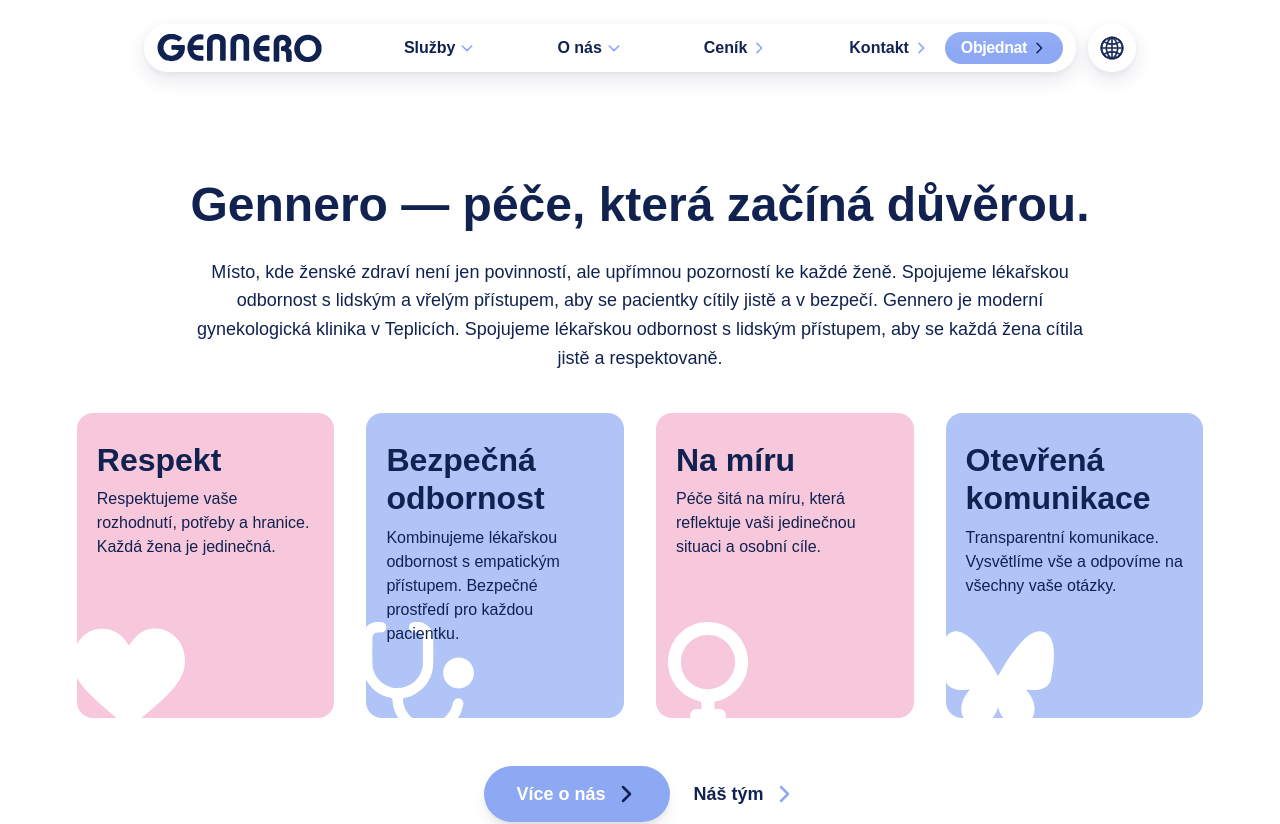
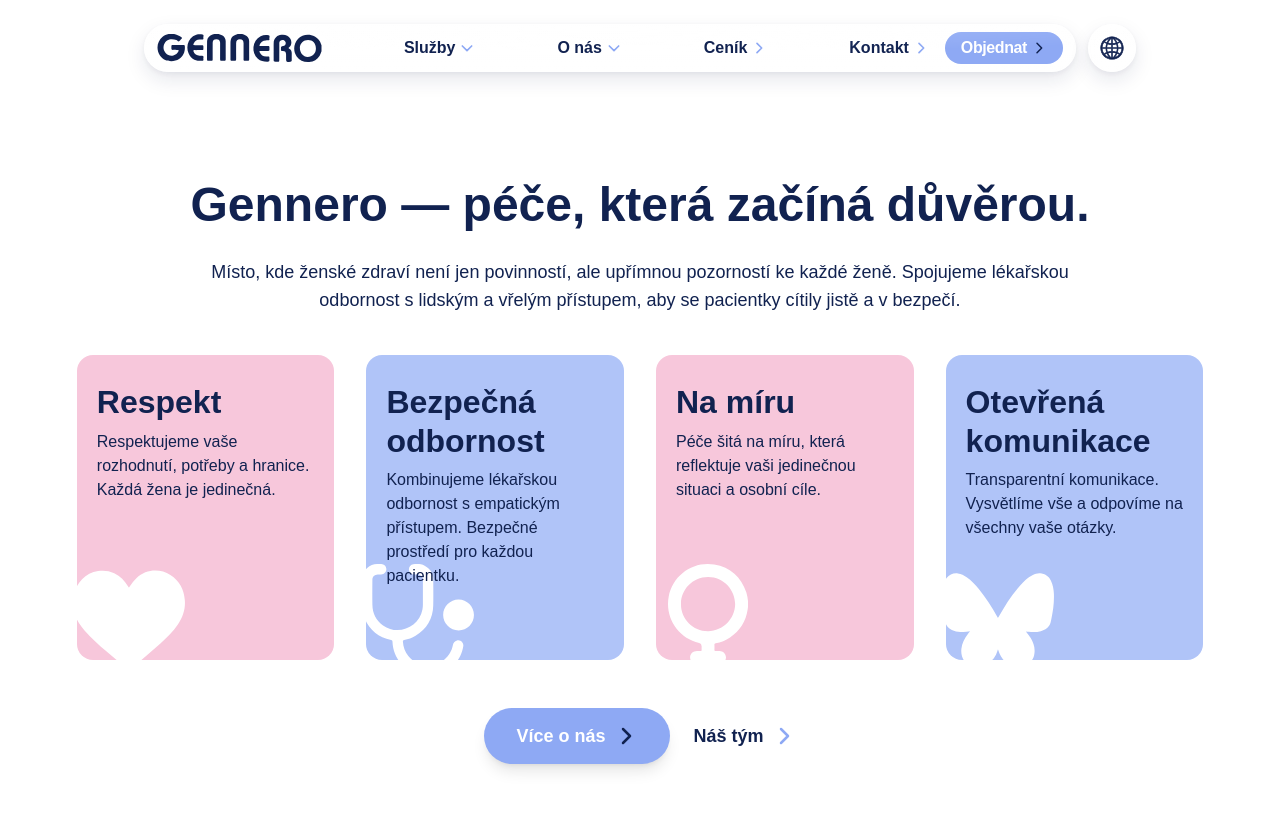
Before and after one commit to maybellineswag/GENNERO, a Next.js app in the folder my-website/: page /o-nas in a window 1280 px wide. Shown: the top 824 px of the page. Built offline with nearby package versions, Linux system fonts and the light colour scheme; a web font is replaced by a local one.

Commit message:
Quick update

```diff
--- a/my-website/sections/AboutUs.tsx
+++ b/my-website/sections/AboutUs.tsx
@@ -54,10 +54,8 @@
           </h2>
 
           {/* Introduction Paragraph */}
-          <div className="text-xs md:text-lg max-w-4xl mb-8 md:mb-10 leading-relaxed text-center w-full">
-            {/* Mobile: Two paragraphs */}
-            <div className="md:hidden flex flex-col gap-3">
           <p
+            className="text-xs md:text-lg max-w-4xl mb-8 md:mb-10 leading-relaxed text-center w-full"
             style={{
               fontFamily: 'var(--font-daikon), system-ui, sans-serif',
               fontWeight: 500,
@@ -67,47 +65,22 @@
           >
             Místo, kde ženské zdraví není jen povinností, ale upřímnou pozorností ke každé ženě. Spojujeme lékařskou odbornost s lidským a vřelým přístupem, aby se pacientky cítily jistě a v bezpečí.
           </p>
-              <p
-                style={{
-                  fontFamily: 'var(--font-daikon), system-ui, sans-serif',
-                  fontWeight: 500,
-                  lineHeight: '1.6',
-                  color: '#112250'
-                }}
-              >
-                Gennero je moderní gynekologická klinika v Teplicích. Spojujeme lékařskou odbornost s lidským přístupem, aby se každá žena cítila jistě a respektovaně.
-              </p>
-            </div>
-
-            {/* Desktop: Single paragraph */}
-            <p
-              className="hidden md:block"
-              style={{
-                fontFamily: 'var(--font-daikon), system-ui, sans-serif',
-                fontWeight: 500,
-                lineHeight: '1.6',
-                color: '#112250'
-              }}
-            >
-              Místo, kde ženské zdraví není jen povinností, ale upřímnou pozorností ke každé ženě. Spojujeme lékařskou odbornost s lidským a vřelým přístupem, aby se pacientky cítily jistě a v bezpečí. Gennero je moderní gynekologická klinika v Teplicích. Spojujeme lékařskou odbornost s lidským přístupem, aby se každá žena cítila jistě a respektovaně.
-            </p>
-          </div>
 
           {/* Values Grid */}
           <div className="grid grid-cols-1 sm:grid-cols-2 lg:grid-cols-4 gap-6 md:gap-8 w-full max-w-6xl mb-10 md:mb-12 overflow-visible">
             {values.map((value, index) => (
               <div
                 key={value.title}
-                className="relative flex flex-col rounded-2xl overflow-visible px-4 py-6 pb-10 md:px-5 md:py-7 md:pb-10"
+                className="relative flex flex-col rounded-2xl overflow-visible px-4 py-6 pb-10 md:px-5 md:py-7 md:pb-10 h-[220px] md:h-auto"
                 style={{
                   backgroundColor: value.bgColor
                 }}
               >
                 {/* Text Content at Top */}
-                <div className="flex flex-col mb-7 md:mb-8 relative z-10">
+                <div className="flex flex-col mb-7 md:mb-8 relative z-10 flex-1">
                   {/* Title */}
                   <h3
-                    className="font-semibold mb-2 text-dark leading-tight"
+                    className="font-semibold mb-2 text-dark leading-tight min-h-[3rem] md:min-h-0"
                     style={{
                       fontFamily: 'var(--font-daikon), system-ui, sans-serif',
                       fontWeight: 600,
--- a/my-website/sections/OurTeam.tsx
+++ b/my-website/sections/OurTeam.tsx
@@ -79,14 +79,14 @@
                   {/* Spacer for initial left padding - allows cards to scroll past edge */}
                   <div className="flex-shrink-0 w-6 md:w-12 lg:w-16"></div>
                 {doctors.map((doctor, index) => (
-                  <div key={index} className={`flex-shrink-0 ${index === 0 ? 'w-[320px] md:w-[380px]' : 'w-[300px] md:w-[360px]'}`}>
+                  <div key={index} className={`flex-shrink-0 ${index === 0 ? 'w-[280px] md:w-[380px]' : 'w-[260px] md:w-[360px]'}`}>
                     {/* Card with Background Image - Clickable */}
                     <Link
                       href={doctor.href}
                       className="block cursor-pointer"
                     >
                       <div
-                        className={`relative rounded-2xl overflow-hidden transition-all duration-300 ${index === 0 ? 'h-[215px] md:h-[260px]' : 'h-[200px] md:h-[240px]'}`}
+                        className={`relative rounded-2xl overflow-hidden transition-all duration-300 ${index === 0 ? 'h-[180px] md:h-[260px]' : 'h-[170px] md:h-[240px]'}`}
                         style={{
                           boxShadow: '0 12px 40px rgba(0, 0, 0, 0.15), 0 4px 10px rgba(0, 0, 0, 0.1)',
                           transform: 'scale(1)',
```
Lines whose indentation alone changed are shown as unchanged.
